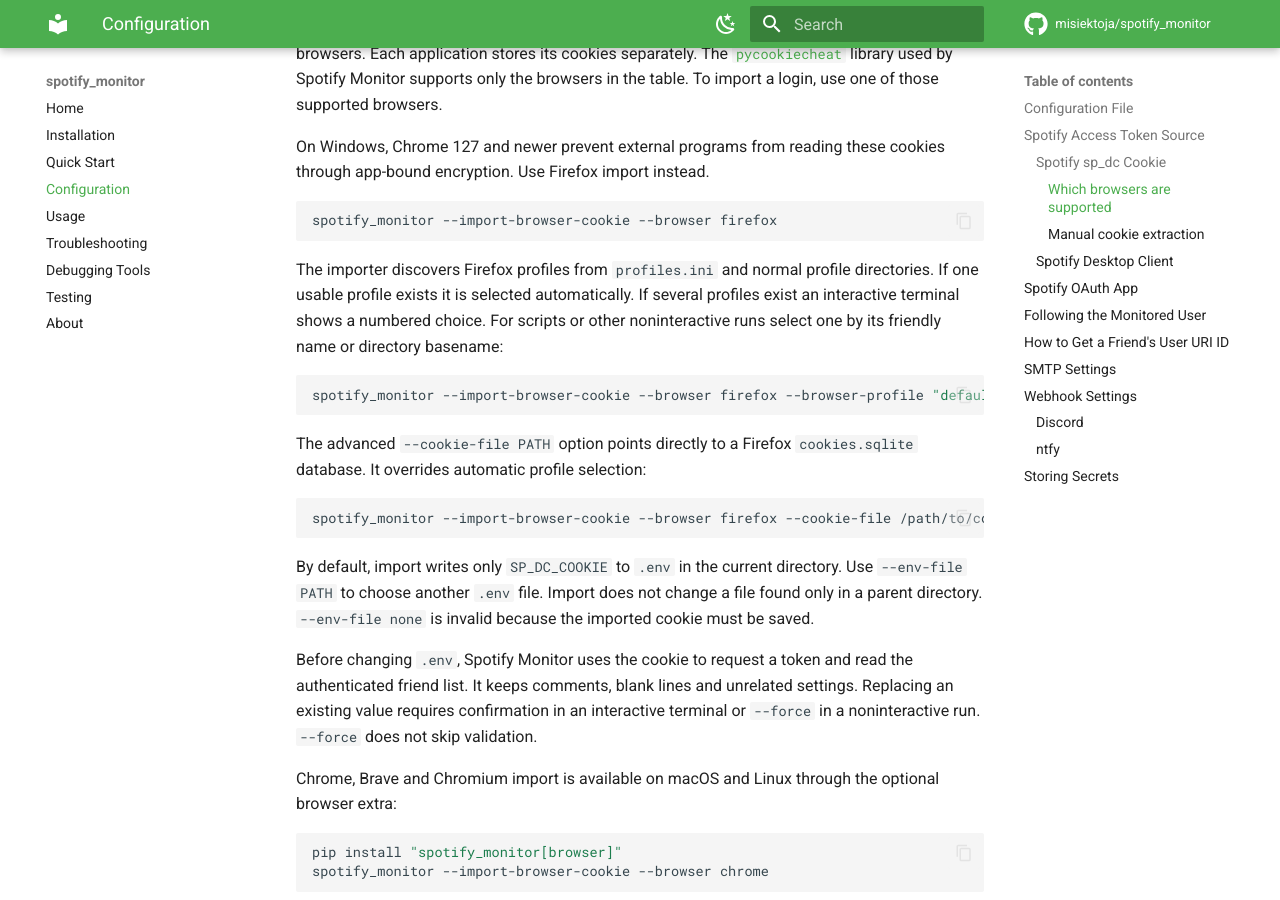
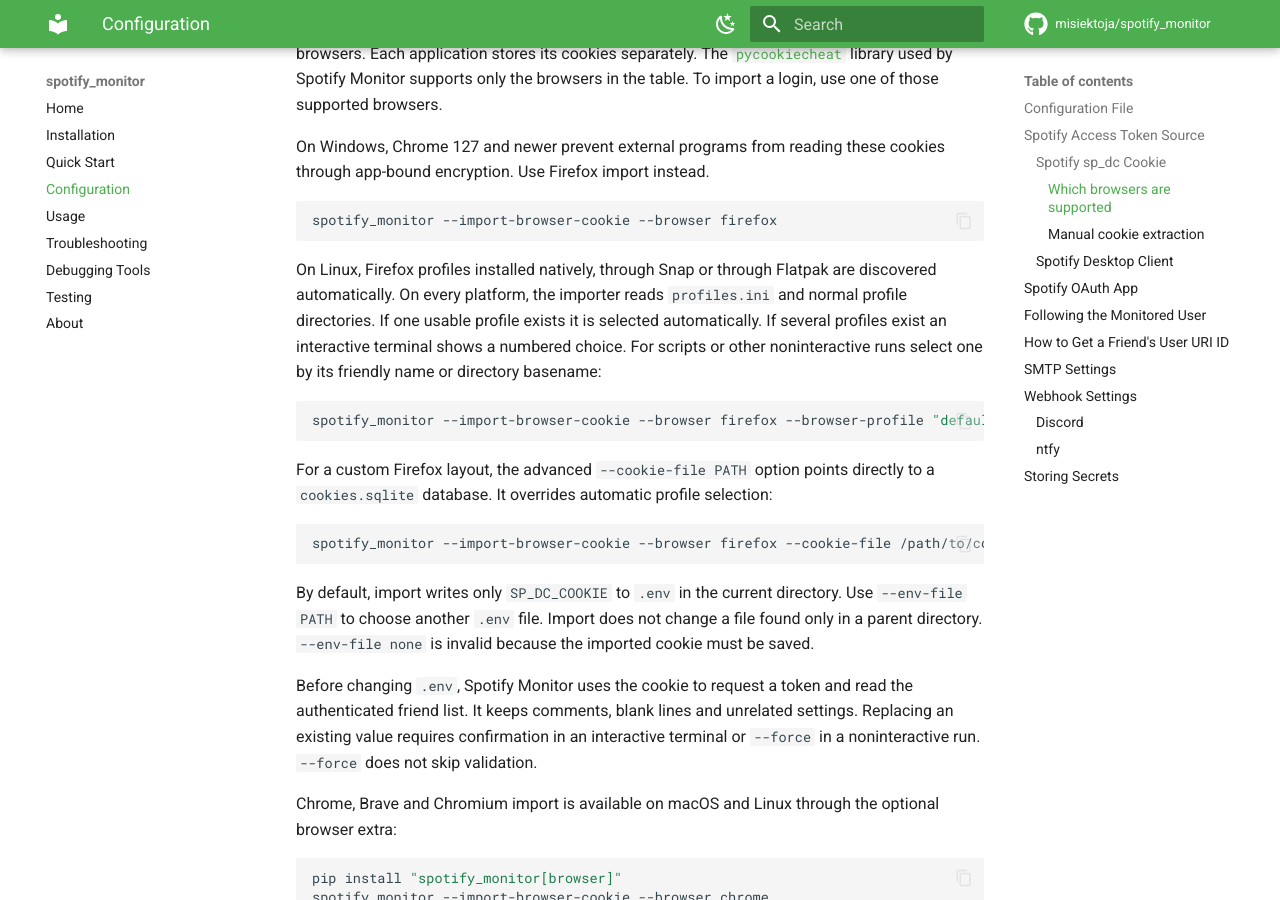
Before and after one commit to misiektoja/spotify_monitor, an MkDocs documentation site: the page built from docs/configuration.md, in a window 1280 px wide and 900 px high, scrolled down 2917 px. Built offline with MkDocs 1.6.1 and Material for MkDocs 9.7.7, drawn with Linux system fonts in a browser that asks for light colours; comment, search, counter and statistics services are not loaded.

Commit message:
docs(config): explain packaged Firefox discovery

````diff
--- a/docs/configuration.md
+++ b/docs/configuration.md
@@ -97,13 +97,13 @@
 spotify_monitor --import-browser-cookie --browser firefox
 ```
 
-The importer discovers Firefox profiles from `profiles.ini` and normal profile directories. If one usable profile exists it is selected automatically. If several profiles exist an interactive terminal shows a numbered choice. For scripts or other noninteractive runs select one by its friendly name or directory basename:
+On Linux, Firefox profiles installed natively, through Snap or through Flatpak are discovered automatically. On every platform, the importer reads `profiles.ini` and normal profile directories. If one usable profile exists it is selected automatically. If several profiles exist an interactive terminal shows a numbered choice. For scripts or other noninteractive runs select one by its friendly name or directory basename:
 
 ```sh
 spotify_monitor --import-browser-cookie --browser firefox --browser-profile "default-release"
 ```
 
-The advanced `--cookie-file PATH` option points directly to a Firefox `cookies.sqlite` database. It overrides automatic profile selection:
+For a custom Firefox layout, the advanced `--cookie-file PATH` option points directly to a `cookies.sqlite` database. It overrides automatic profile selection:
 
 ```sh
 spotify_monitor --import-browser-cookie --browser firefox --cookie-file /path/to/cookies.sqlite
````
